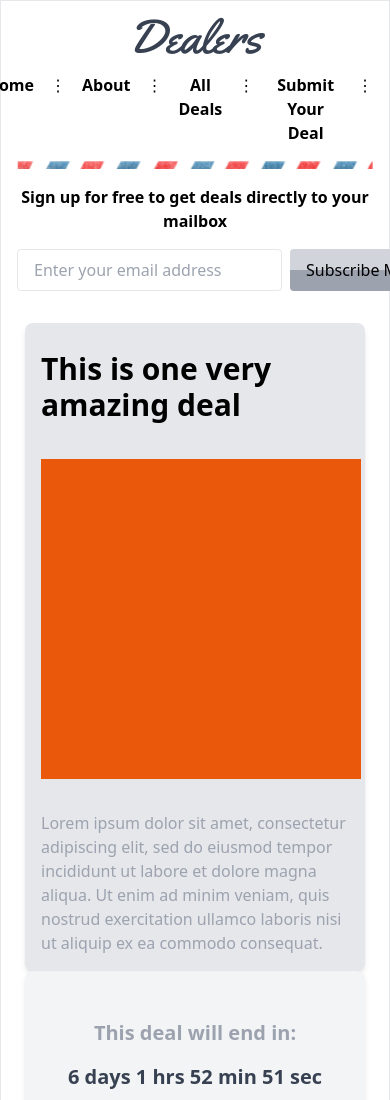
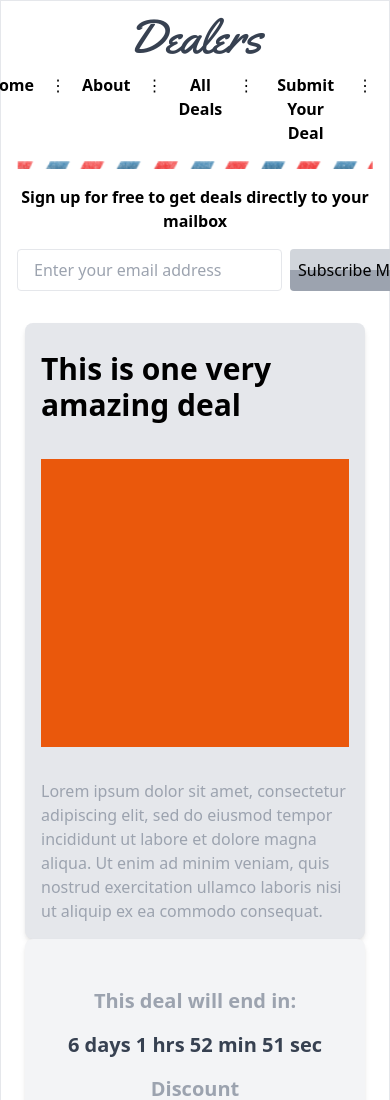
Before and after one commit to ngocnhan2k4/App_Dealer, a website: page Sourcefile/index.html in a window 390 px wide. Shown: the top 1100 px of the page. Drawn offline with nearby package versions, Linux system fonts and the light colour scheme.

Commit message:
Update index.html

```diff
--- a/Sourcefile/index.html
+++ b/Sourcefile/index.html
@@ -37,7 +37,10 @@
           <h2 class="font-bold">Sign up for free to get deals directly to your mailbox</h2>
           <p class="flex w-full space-x-2">
             <input type="email" placeholder="Enter your email address" class="border px-4 py-2 rounded flex-grow">
-            <button type="submit" class="button_subcribe bg-gray-400 text-black px-4 py-2 rounded font-medium w-32 whitespace-nowrap" >Subscribe Me</button>
+            <button type="submit"
+              class="button_subcribe bg-gray-400 text-black px-2 py-1 sm:px-4 sm:py-2 rounded font-medium w-full sm:w-32 whitespace-nowrap">
+              Subscribe Me
+            </button>
           </p>
         </div>
 
@@ -51,7 +54,7 @@
   <!-- Cột bên trái (2 phần) -->
   <div class="w-full md:w-2/3 bg-gray-200 p-4 rounded-lg shadow-md">
     <h1 class="font-semibold mb-6 py-3 text-3xl">This is one very amazing deal</h1>
-    <div class="bg-orange-600 h-72 w-7/8 p-40  mb-8"></div>
+    <div class="bg-orange-600 h-72 w-full sm:w-7/8 p-10 sm:p-20 mb-8"></div>
     <p class="text-gray-400 mt-19">
       Lorem ipsum dolor sit amet, consectetur adipiscing elit, sed do eiusmod tempor
       incididunt ut labore et dolore magna aliqua. Ut enim ad minim veniam, quis nostrud
```
